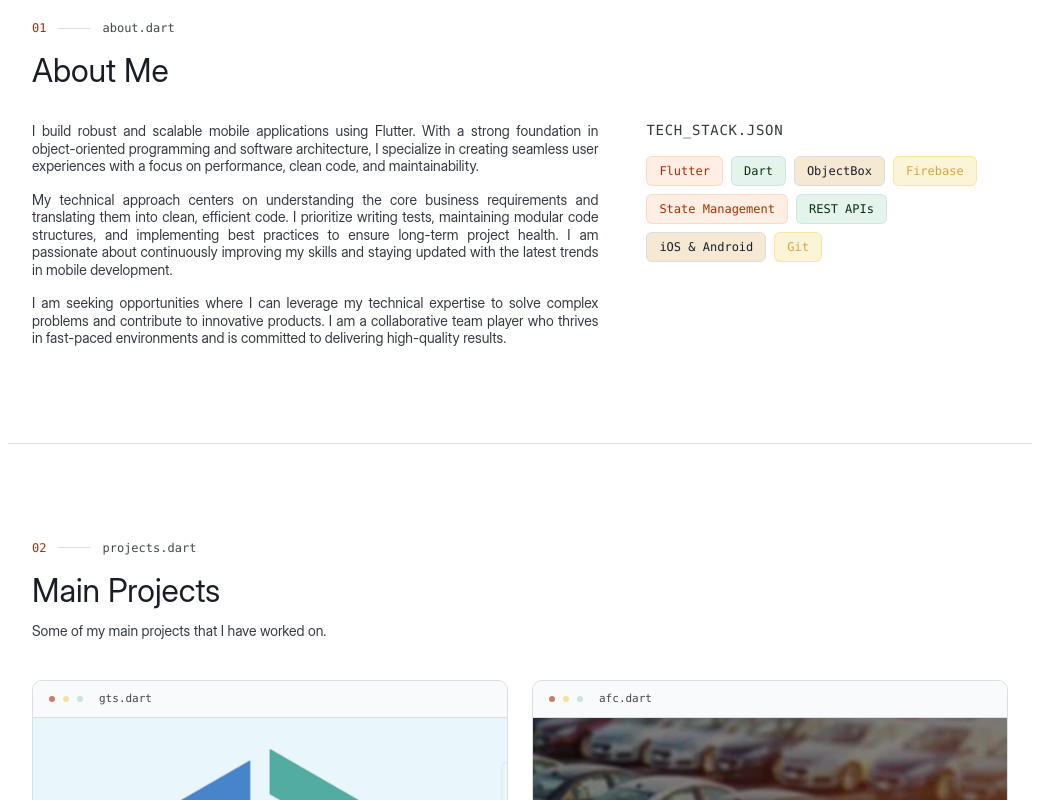
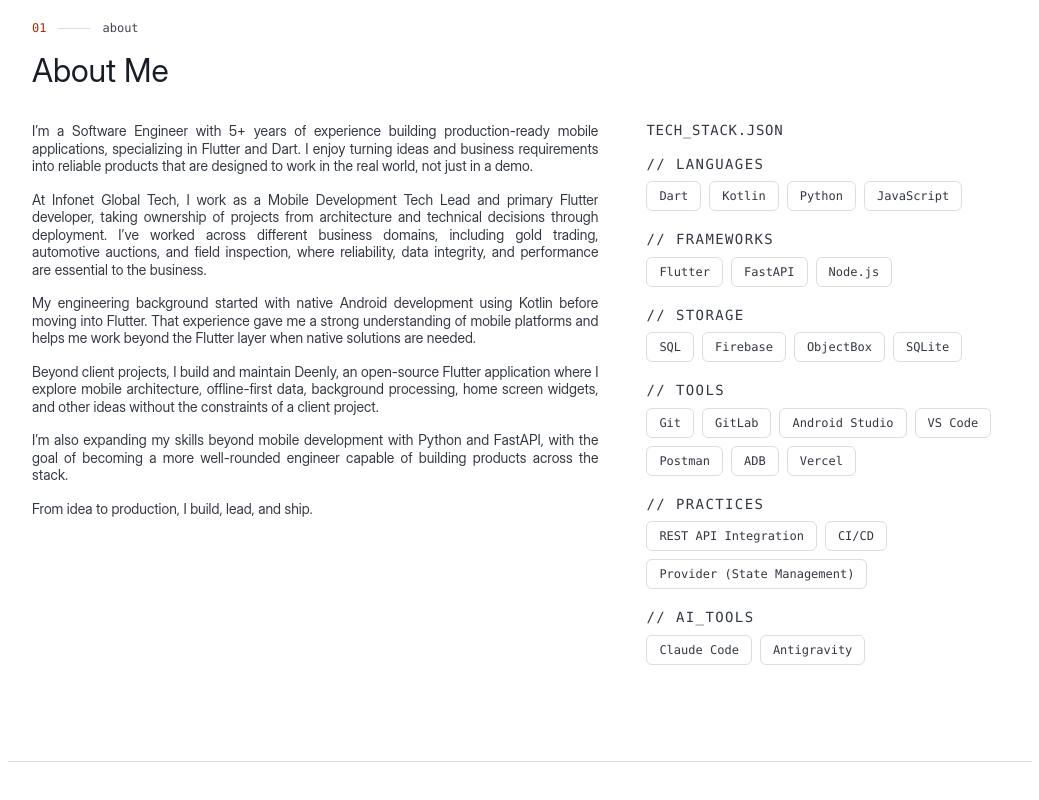
Before and after one commit to andrehaliim/newporto, a Next.js app: page / in a window 1280 px wide. Shown: the part 800-1600 px from the top of the page, without its empty margins (120-1159 px from the left). Built offline with nearby package versions, Linux system fonts and the light colour scheme.

Commit message:
upgrade ui about, change cv download into dynamic type

```diff
--- a/package.json
+++ b/package.json
@@ -9,6 +9,7 @@
     "lint": "eslint"
   },
   "dependencies": {
+    "framer-motion": "^13.1.1",
     "lucide-react": "^1.25.0",
     "next": "^16.2.12",
     "postcss": "^8.5.24",
--- a/src/components/About.tsx
+++ b/src/components/About.tsx
@@ -1,57 +1,99 @@
-import { skills } from "@/data/portfolio";
+"use client";
+
+import { motion } from "framer-motion";
 import SectionLabel from "./SectionLabel";
-import { profile } from "@/data/portfolio";
+import { profile, skills } from "@/data/portfolio";
+
+const CATEGORY_LABELS: Record<keyof typeof skills, string> = {
+  languages: "languages",
+  frameworks: "frameworks",
+  databases: "storage",
+  tools: "tools",
+  practices: "practices",
+  aiTools: "ai_tools",
+};
+
+const container = {
+  hidden: {},
+  show: {
+    transition: {
+      staggerChildren: 0.04,
+    },
+  },
+};
+
+const badgeVariant = {
+  hidden: { opacity: 0, y: 8, scale: 0.95 },
+  show: {
+    opacity: 1,
+    y: 0,
+    scale: 1,
+    transition: { duration: 0.3, ease: "easeOut" },
+  },
+};
 
 export default function About() {
-  // Let's add extra skills based on Andre's profile description if needed, or stick to the list and style them beautifully
-  const extendedSkills = skills.length === 1 && skills[0] === "Flutter"
-    ? ["Flutter", "Dart", "ObjectBox", "Firebase", "State Management", "REST APIs", "iOS & Android", "Git"]
-    : skills;
-
-  // Let's map indexes to signature pastel styles to add "brand voltage"
-  const pastelStyles = [
-    "bg-sig-peach/20 text-[#aa2d00] border-sig-peach/30",
-    "bg-sig-mint/30 text-[#0a2e0e] border-sig-mint/40",
-    "bg-sig-cream text-text border-border",
-    "bg-sig-yellow/25 text-[#d9a441] border-sig-yellow/40",
-  ];
-
   return (
     <section id="about" className="mx-auto max-w-5xl px-6 py-24 border-t border-border">
-      <SectionLabel index="01" name="about.dart" />
+      <SectionLabel index="01" name="about" />
       <h2 className="mt-4 font-sans text-[32px] font-normal leading-[1.2] text-text">
         About Me
       </h2>
       <div className="mt-8 grid gap-12 md:grid-cols-5">
         <div className="md:col-span-3 space-y-4">
-          <p className="text-[14px] leading-relaxed text-text-body text-justify">
-            {profile.description.paragraph1}
-          </p>
-          <p className="text-[14px] leading-relaxed text-text-body text-justify">
-            {profile.description.paragraph2}
-          </p>
-          <p className="text-[14px] leading-relaxed text-text-body text-justify">
-            {profile.description.paragraph3}
-          </p>
+          {Object.values(profile.description).map((paragraph, index) => (
+            <motion.p
+              key={index}
+              initial={{ opacity: 0, y: 12 }}
+              whileInView={{ opacity: 1, y: 0 }}
+              viewport={{ once: true, margin: "-80px" }}
+              transition={{ duration: 0.4, delay: index * 0.08 }}
+              className="text-[14px] leading-relaxed text-text-body text-justify"
+            >
+              {paragraph}
+            </motion.p>
+          ))}
         </div>
 
         <div className="md:col-span-2">
           <p className="font-mono text-xs uppercase tracking-wider text-text-muted">
             tech_stack.json
           </p>
-          <div className="mt-4 flex flex-wrap gap-2">
-            {extendedSkills.map((skill, idx) => {
-              const styleClass = pastelStyles[idx % pastelStyles.length];
-              return (
-                <span
-                  key={skill}
-                  className={`rounded-[6px] border px-3 py-1.5 font-mono text-xs font-medium transition-colors ${styleClass}`}
+
+          <motion.div
+            className="mt-4 space-y-5"
+            initial="hidden"
+            whileInView="show"
+            viewport={{ once: true, margin: "-60px" }}
+            variants={container}
+          >
+            {(Object.keys(skills) as (keyof typeof skills)[]).map((category) => (
+              <div key={category}>
+                <p className="font-mono text-[10px] uppercase tracking-widest text-text-muted/60">
+                  // {CATEGORY_LABELS[category]}
+                </p>
+                <motion.div
+                  className="mt-2 flex flex-wrap gap-2"
+                  variants={container}
                 >
-                  {skill}
-                </span>
-              );
-            })}
-          </div>
+                  {skills[category].map((skill) => (
+                    <motion.span
+                      key={skill}
+                      variants={badgeVariant}
+                      whileHover={{
+                        y: -2,
+                        scale: 1.05,
+                        transition: { duration: 0.15 },
+                      }}
+                      className="rounded-[6px] border border-border bg-surface px-3 py-1.5 font-mono text-xs font-medium text-text-body cursor-default transition-colors duration-200 hover:border-accent hover:text-accent hover:shadow-[0_0_0_1px] hover:shadow-accent/20"
+                    >
+                      {skill}
+                    </motion.span>
+                  ))}
+                </motion.div>
+              </div>
+            ))}
+          </motion.div>
         </div>
       </div>
     </section>
--- a/src/components/Experience.tsx
+++ b/src/components/Experience.tsx
@@ -5,17 +5,18 @@ import SectionLabel from "./SectionLabel";
 export default function Experience() {
   return (
     <section id="experience" className="mx-auto max-w-5xl px-6 py-24 border-t border-border">
-      <SectionLabel index="03" name="experience.dart" />
+      <SectionLabel index="03" name="experience" />
       <div className="mt-4 flex flex-wrap items-end justify-between gap-4">
         <h2 className="font-sans text-[32px] font-normal leading-[1.2] text-text">
           Professional Experience
         </h2>
         <a
-          href={profile.cvFile}
-          download
+          href={profile.cvURL}
+          target="_blank"
+          rel="noopener noreferrer"
           className="inline-flex items-center gap-2 rounded-[12px] border border-border bg-canvas px-5 py-3 font-sans text-[16px] font-medium text-text transition hover:bg-surface-soft"
         >
-          Download CV <Download size={15} />
+          Resume <Download size={15} />
         </a>
       </div>
 
--- a/src/components/Projects.tsx
+++ b/src/components/Projects.tsx
@@ -17,7 +17,7 @@ const cardAccentStyles = [
 export default function Projects() {
   return (
     <section id="projects" className="mx-auto max-w-5xl px-6 py-24 border-t border-border">
-      <SectionLabel index="02" name="projects.dart" />
+      <SectionLabel index="02" name="projects" />
       <h2 className="mt-4 font-sans text-[32px] font-normal leading-[1.2] text-text">
         Main Projects
       </h2>
@@ -37,7 +37,7 @@ export default function Projects() {
                 <span className="h-1.5 w-1.5 rounded-full bg-sig-coral/60" />
                 <span className="h-1.5 w-1.5 rounded-full bg-sig-yellow/60" />
                 <span className="h-1.5 w-1.5 rounded-full bg-sig-mint/60" />
-                <span className="ml-2 font-medium">{project.name}.dart</span>
+                <span className="ml-2 font-medium">{project.name}</span>
                 {project.isPersonal && (
                   <span className="ml-auto rounded-sm border border-sig-coral/30 bg-sig-coral/10 px-1.5 py-0.5 text-[10px] text-sig-coral font-semibold uppercase tracking-wider">
                     Personal
--- a/src/data/portfolio.ts
+++ b/src/data/portfolio.ts
@@ -7,12 +7,12 @@ export const profile = {
   name: "Andre Haliim",
   role: "Software Engineer",
   tagline:
-    "Turning ideas into working software, one clean line of code at a time.",
+    "From idea to production, I build, lead, and ship.",
   location: "Bandung, Indonesia",
   email: "Email",
   photo: "/photo.svg",
   photo2: "/photo2.jpg",
-  cvFile: "/Andre_Haliim_CV.pdf",
+  cvURL: "https://docs.google.com/document/d/1Yhk5RqckFqxK6kJyHU0w1hS2Bb2ffZL2nAXczlpAd3w/export?format=pdf",
   socials: {
     github: "https://github.com/andrehaliim",
     linkedin: "https://linkedin.com/in/andrehaliim",
@@ -20,15 +20,58 @@ export const profile = {
     spotify: "https://open.spotify.com/user/andrehaliim",
   },
   description: {
-    paragraph1: "I build robust and scalable mobile applications using Flutter. With a strong foundation in object-oriented programming and software architecture, I specialize in creating seamless user experiences with a focus on performance, clean code, and maintainability.",
-    paragraph2: "My technical approach centers on understanding the core business requirements and translating them into clean, efficient code. I prioritize writing tests, maintaining modular code structures, and implementing best practices to ensure long-term project health. I am passionate about continuously improving my skills and staying updated with the latest trends in mobile development.",
-    paragraph3: "I am seeking opportunities where I can leverage my technical expertise to solve complex problems and contribute to innovative products. I am a collaborative team player who thrives in fast-paced environments and is committed to delivering high-quality results.",
-  }
+    paragraph1:
+      "I’m a Software Engineer with 5+ years of experience building production-ready mobile applications, specializing in Flutter and Dart. I enjoy turning ideas and business requirements into reliable products that are designed to work in the real world, not just in a demo.",
+    paragraph2:
+      "At Infonet Global Tech, I work as a Mobile Development Tech Lead and primary Flutter developer, taking ownership of projects from architecture and technical decisions through deployment. I’ve worked across different business domains, including gold trading, automotive auctions, and field inspection, where reliability, data integrity, and performance are essential to the business.",
+    paragraph3:
+      "My engineering background started with native Android development using Kotlin before moving into Flutter. That experience gave me a strong understanding of mobile platforms and helps me work beyond the Flutter layer when native solutions are needed.",
+    paragraph4:
+      "Beyond client projects, I build and maintain Deenly, an open-source Flutter application where I explore mobile architecture, offline-first data, background processing, home screen widgets, and other ideas without the constraints of a client project.",
+    paragraph5:
+      "I’m also expanding my skills beyond mobile development with Python and FastAPI, with the goal of becoming a more well-rounded engineer capable of building products across the stack.",
+    paragraph6:
+      "From idea to production, I build, lead, and ship.",
+  },
 };
 
-export const skills = [
-  "Flutter",
-];
+export const skills = {
+  languages: [
+    "Dart",
+    "Kotlin",
+    "Python",
+    "JavaScript",
+  ],
+  frameworks: [
+    "Flutter",
+    "FastAPI",
+    "Node.js",
+  ],
+  databases: [
+    "SQL",
+    "Firebase",
+    "ObjectBox",
+    "SQLite",
+  ],
+  tools: [
+    "Git",
+    "GitLab",
+    "Android Studio",
+    "VS Code",
+    "Postman",
+    "ADB",
+    "Vercel",
+  ],
+  practices: [
+    "REST API Integration",
+    "CI/CD",
+    "Provider (State Management)",
+  ],
+  aiTools: [
+    "Claude Code",
+    "Antigravity",
+  ],
+};
 
 export const projects = [
   {
```
Also changed, not shown: src/components/Contact.tsx (+5 -6 lines), src/components/Hero.tsx (+6 -5 lines), 2 other files (tests, documents, lock files or other folders).
